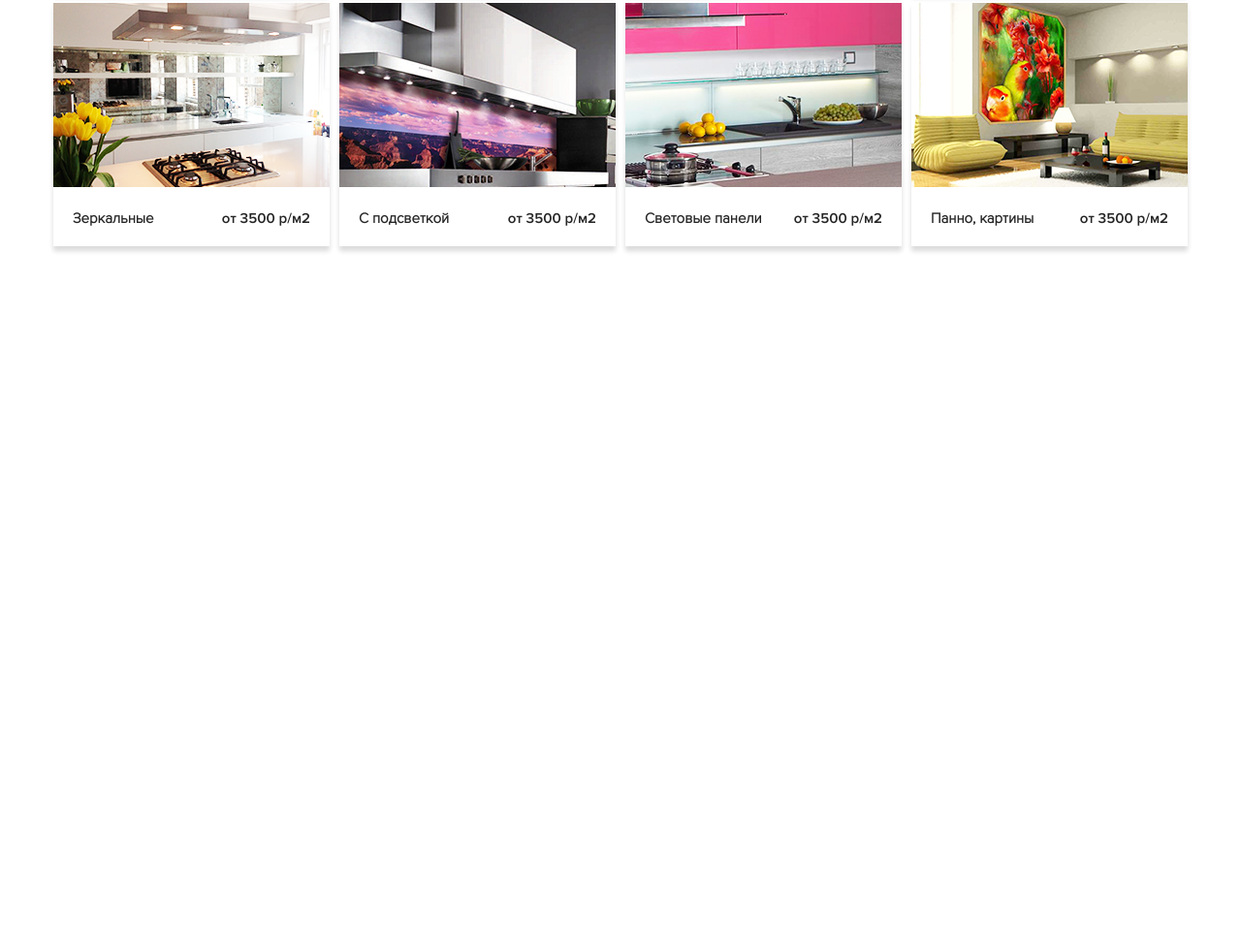
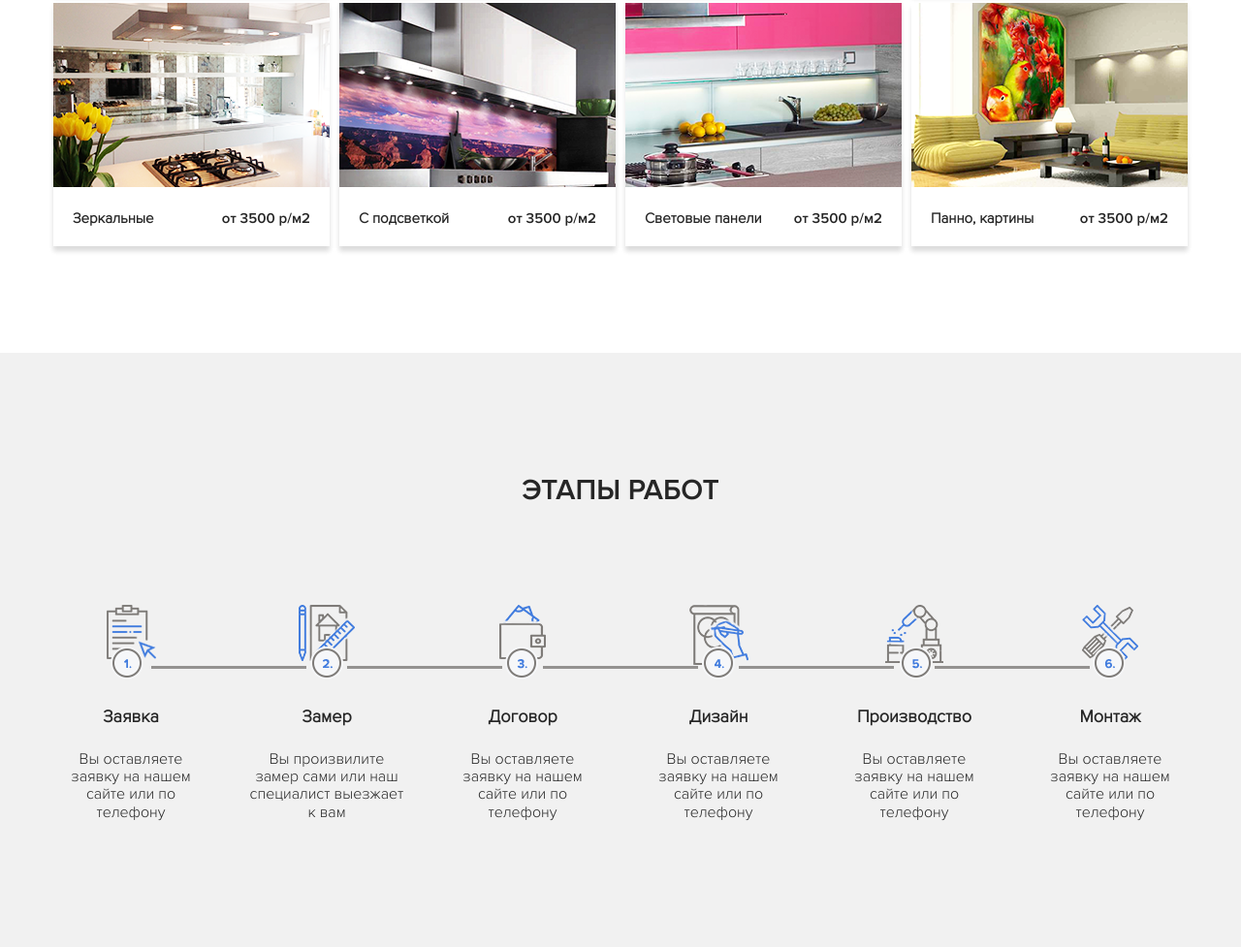
Before and after one commit to igorRoll/skinally, a plain HTML site: page index.html in a window 1280 px wide. Shown: the part 4618-5595 px from the top of the page at 97% size. Before the commit the page ends 4982 px from the top, so only its background shows below. Drawn offline with Linux system fonts and the light colour scheme; a script that the page names is missing.

Commit message:
Сверстан блок с этапами работ. Сделан адаптив. Пофиксили разметку для чекбоксов и цен

```diff
--- a/index.html
+++ b/index.html
@@ -497,14 +497,71 @@
                     <!-- /.price-card -->
                 </div>
                 <!-- /.price-block -->
-
-
-
+            </div>
+            <!-- /.container -->
+        </section>
+        <!-- /.section price -->
+        <section class="section steps">
+            <div class="container">
+                <h2 class="section-title section__title">Этапы работ</h2>
+                <!-- /.section-title section__title -->
+                <div class="steps-block">
+                    <div class="step">
+                        <img src="img/steps/step-1.png" alt="" class="step__image">
+                        <h4 class="step__title">Заявка</h4>
+                        <!-- /.step__title -->
+                        <p class="step__text">Вы оставляете заявку на нашем сайте или по телефону</p>
+                        <!-- /.step__text -->
+                    </div>
+                    <!-- /.step -->
+                    <div class="step">
+                        <img src="img/steps/step-2.png" alt="" class="step__image">
+                        <h4 class="step__title">Замер</h4>
+                        <!-- /.step__title -->
+                        <p class="step__text">Вы произвилите замер сами или наш специалист выезжает к вам</p>
+                        <!-- /.step__text -->
+                    </div>
+                    <!-- /.step -->
+                    <div class="step">
+                        <img src="img/steps/step-3.png" alt="" class="step__image">
+                        <h4 class="step__title">Договор</h4>
+                        <!-- /.step__title -->
+                        <p class="step__text">Вы оставляете заявку на нашем сайте или по телефону</p>
+                        <!-- /.step__text -->
+                    </div>
+                    <!-- /.step -->
+                    <div class="step">
+                        <img src="img/steps/step-4.png" alt="" class="step__image">
+                        <h4 class="step__title">Дизайн</h4>
+                        <!-- /.step__title -->
+                        <p class="step__text">Вы оставляете заявку на нашем сайте или по телефону</p>
+                        <!-- /.step__text -->
+                    </div>
+                    <!-- /.step -->
+                    <div class="step">
+                        <img src="img/steps/step-5.png" alt="" class="step__image">
+                        <h4 class="step__title">Производство</h4>
+                        <!-- /.step__title -->
+                        <p class="step__text">Вы оставляете заявку на нашем сайте или по телефону</p>
+                        <!-- /.step__text -->
+                    </div>
+                    <!-- /.step -->
+                    <div class="step">
+                        <img src="img/steps/step-6.png" alt="" class="step__image">
+                        <h4 class="step__title">Монтаж</h4>
+                        <!-- /.step__title -->
+                        <p class="step__text">Вы оставляете заявку на нашем сайте или по телефону</p>
+                        <!-- /.step__text -->
+                    </div>
+                    <!-- /.step -->
+                </div>
+                <!-- /.steps-block -->
 
             </div>
             <!-- /.container -->
         </section>
-        <!-- /.section price -->
+        <!-- /.section steps -->
+
     </main>
 <!-- Подключение виджета обратной связи через соц сети -->
 <script type="text/javascript" src="https://spikmi.com/Widget?Id=3579"></script>
--- a/sass/blocks/_price.sass
+++ b/sass/blocks/_price.sass
@@ -35,7 +35,7 @@
             .price-card__button
                 z-index: 1
                 bottom: -80px
-@media (max-width: 991px)
+@media (max-width: 1199px)
     .price
         &-block
             justify-content: center
--- /dev/null
+++ b/sass/blocks/_steps.sass
@@ -0,0 +1,35 @@
+.step
+    text-align: center
+    position: relative
+    &:last-child
+        &::before
+           display: none
+    &::before
+        content: ' '
+        width: 100%
+        height: 3px
+        top: 25%
+        right: -63%
+        background-color: rgba(#7e7b78,0.8)
+        display: block
+        position: absolute
+    &__title
+        font-size: 18px
+    &__text
+        max-width: 160px
+        margin: auto
+        margin-bottom: 30px
+    &s
+        background-color: #f1f1f1
+        &-block
+            display: flex
+            justify-content: space-between
+            flex-wrap: wrap
+@media (max-width: 991px)
+    .step
+        flex-basis: 33%
+        &::before
+            display: none
+@media (max-width: 768px)
+    .step
+        flex-basis: 100%
--- a/sass/style.sass
+++ b/sass/style.sass
@@ -13,3 +13,4 @@
 @import 'blocks/catalog'
 @import 'blocks/blog-list'
 @import 'blocks/price'
+@import 'blocks/steps'
```
Also changed, not shown: css/style.css, img/steps/step-1.png (added), img/steps/step-2.png (added), img/steps/step-3.png (added), img/steps/step-4.png (added), img/steps/step-5.png (added), img/steps/step-6.png (added), 1 other file.
